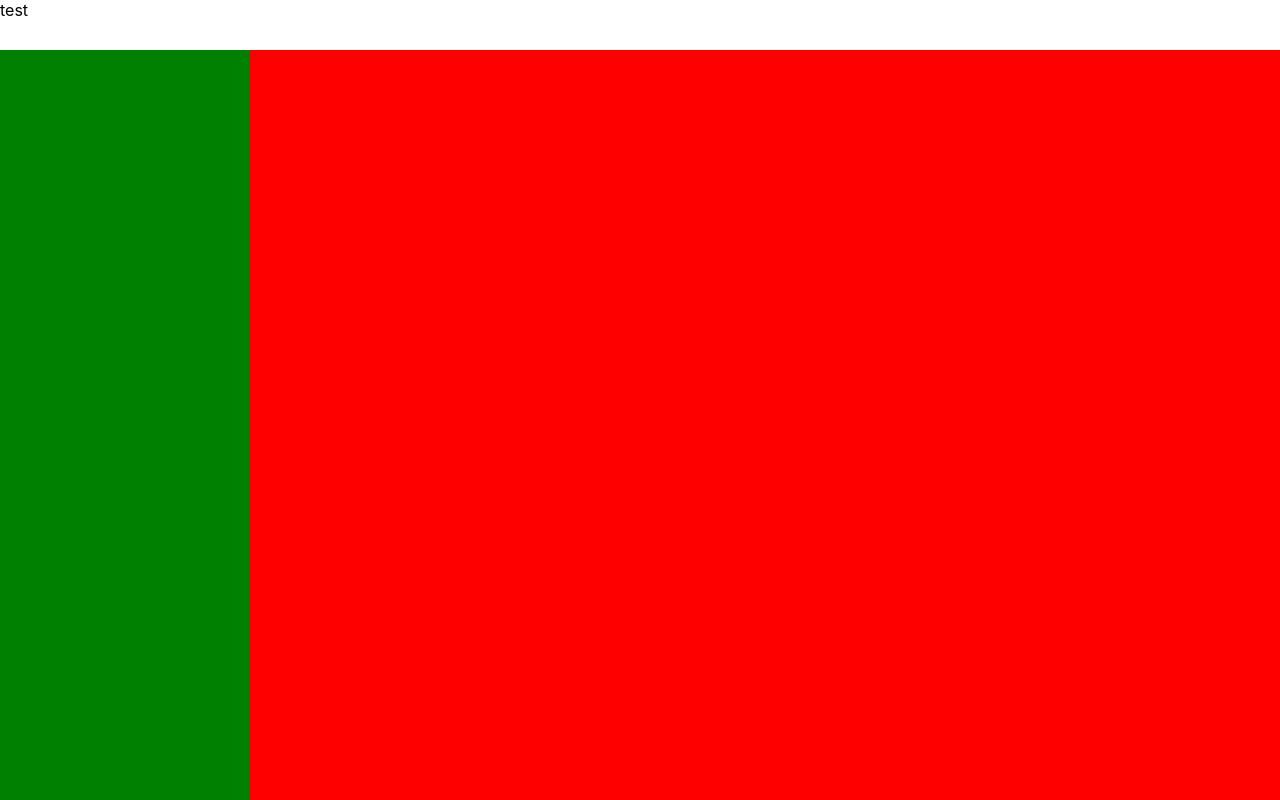
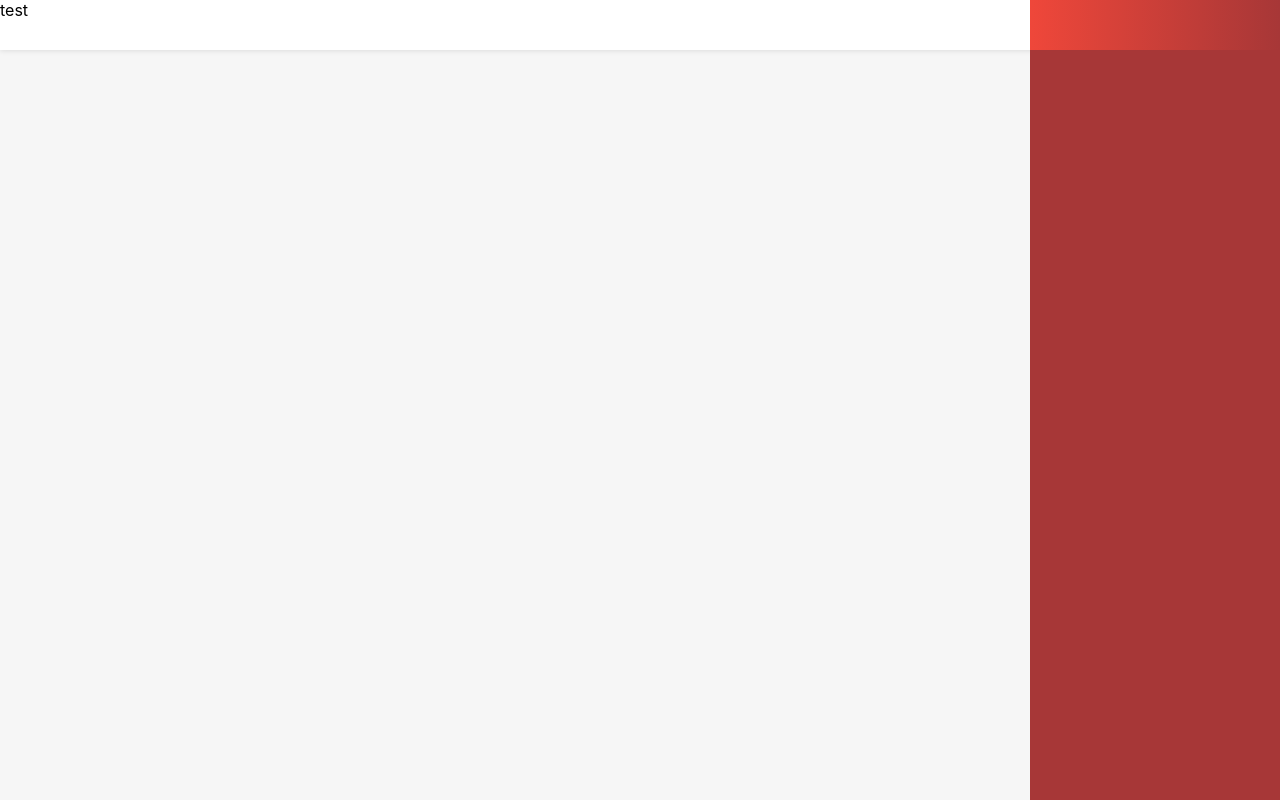
Before and after one commit to MiguelGarcia95/browser-story, a React (Create React App) app in the folder client/: page / in a window 1280 px wide. Built offline with nearby package versions, Linux system fonts and the light colour scheme.

Commit message:
create components

```diff
--- a/client/src/components/features/home/index.jsx
+++ b/client/src/components/features/home/index.jsx
@@ -1,6 +1,7 @@
 import React from 'react';
 import styled from 'styled-components';
 import Navbar from '../../navbar';
+import Sidebar from '../../sidebar';
 
 const Body = styled.div`
   height: 100vh;
@@ -12,36 +13,23 @@ const Body = styled.div`
 const Container = styled.div`
   width: 100vw;
   margin: auto;
-  background: red;
   min-height: 100vh;
   box-sizing: border-box;
-  padding-left: 300px;
-  padding-right: 50px;
-  padding-top: 50px;
+  padding-left: 0px;
+  padding-right: 250px;
+  // padding-top: 50px;
   position: absolute;
   left: 0;
   top: 0;
   z-index: 1;
 `;
 
-const Sidebar = styled.div`
-width: 250px;
-background: green;
-height: 100vh;
-padding-top: 50px;
-position: absolute;
-box-sizing: border-box;
-top: 0; left: 0;
-z-index: 2;
-`;
-
 export default function Home() {
   return (
     <Body>
-      <Navbar name={'test'} />
       <Sidebar />
       <Container>
-
+        <Navbar name={'test'} />
       </Container>
     </Body>
   )
--- a/client/src/components/navbar/index.jsx
+++ b/client/src/components/navbar/index.jsx
@@ -8,9 +8,8 @@ const Container = styled.div`
   z-index: 3;
   position: sticky;
   position: fixed;
+  box-shadow: 0px 1px 5px 0px rgba(0,0,0,0.1);
 `;
-
-// f9f9f9
 
 export default function Navbar({name}) {
   return (
--- /dev/null
+++ b/client/src/components/sidebar/index.jsx
@@ -0,0 +1,50 @@
+import React from 'react';
+import styled from 'styled-components';
+
+const Container = styled.div`
+  width: 250px;
+  background: #a73737;
+  height: 100vh;
+  position: absolute;
+  box-sizing: border-box;
+  top: 0;
+  right: 0;
+  z-index: 2;
+  // box-shadow: -1px 0px 5px 0px rgba(0,0,0,0.1);
+`;
+
+const Header = styled.div`
+  width: 100%;
+  height: 50px;
+  background: red;
+  padding: 0 10px;
+  box-sizing: border-box;
+  background: #cb2d3e;
+  background: -webkit-linear-gradient(to right, #ef473a, #cb2d3e);
+  background: linear-gradient(to right, #ef473a, #cb2d3e);
+
+  background: #a73737;
+  background: -webkit-linear-gradient(to right, #ef473a, #a73737);
+  background: linear-gradient(to right, #ef473a, #a73737);
+
+`;
+
+const List = styled.div`
+`;
+
+const ListItem = styled.div`
+`;
+
+export default function Sidebar() {
+  return (
+    <Container>
+      <Header >
+      </Header>
+      <List>
+        <ListItem />
+        <ListItem />
+        <ListItem />
+      </List>
+    </Container>
+  )
+}
--- a/client/src/index.js
+++ b/client/src/index.js
@@ -1,8 +1,11 @@
 import React from 'react';
 import ReactDOM from 'react-dom';
+import '@atlaskit/css-reset';
 import './index.css';
+
 import App from './components/App';
 import * as serviceWorker from './serviceWorker';
+
 
 ReactDOM.render(<App />, document.getElementById('root'));
 
```
